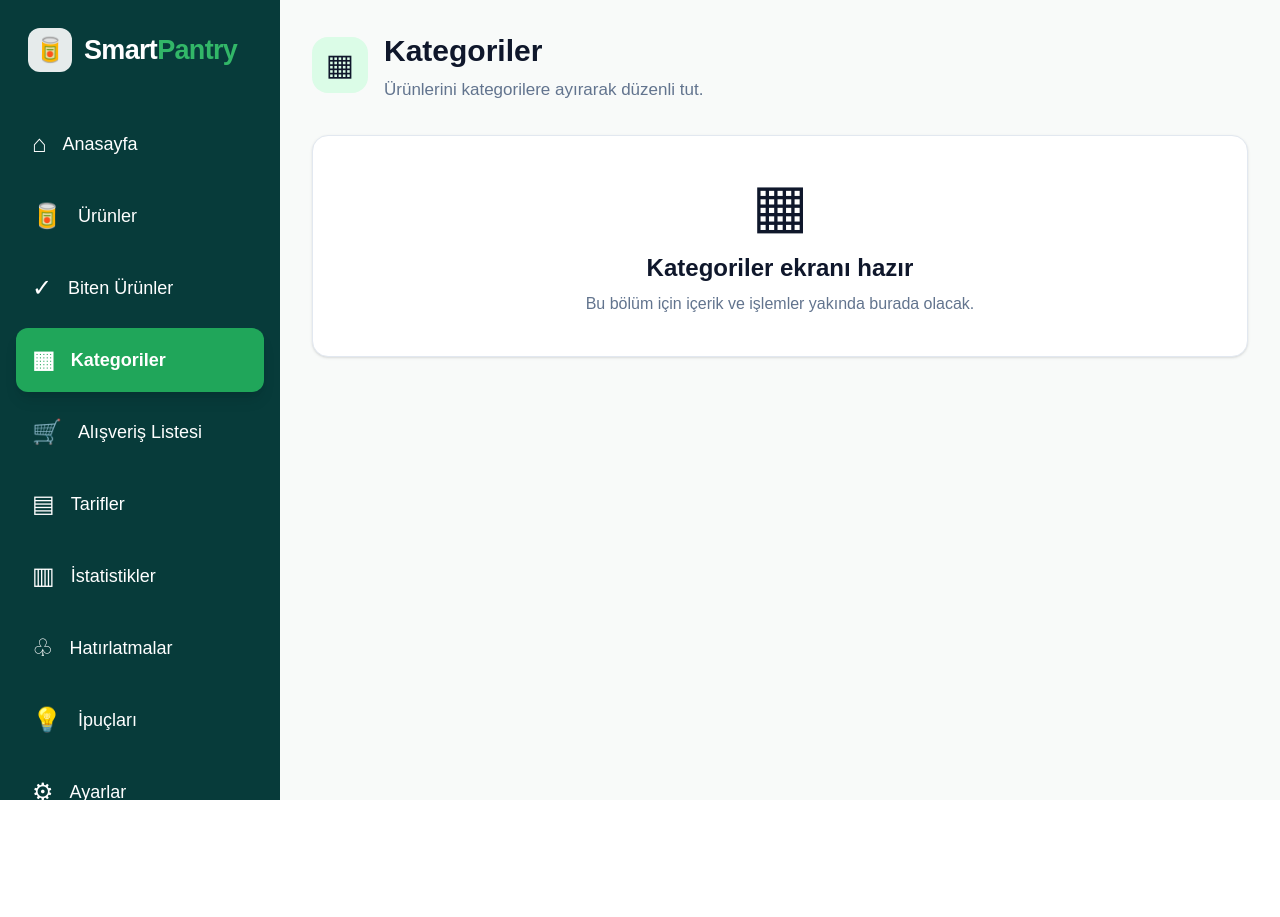
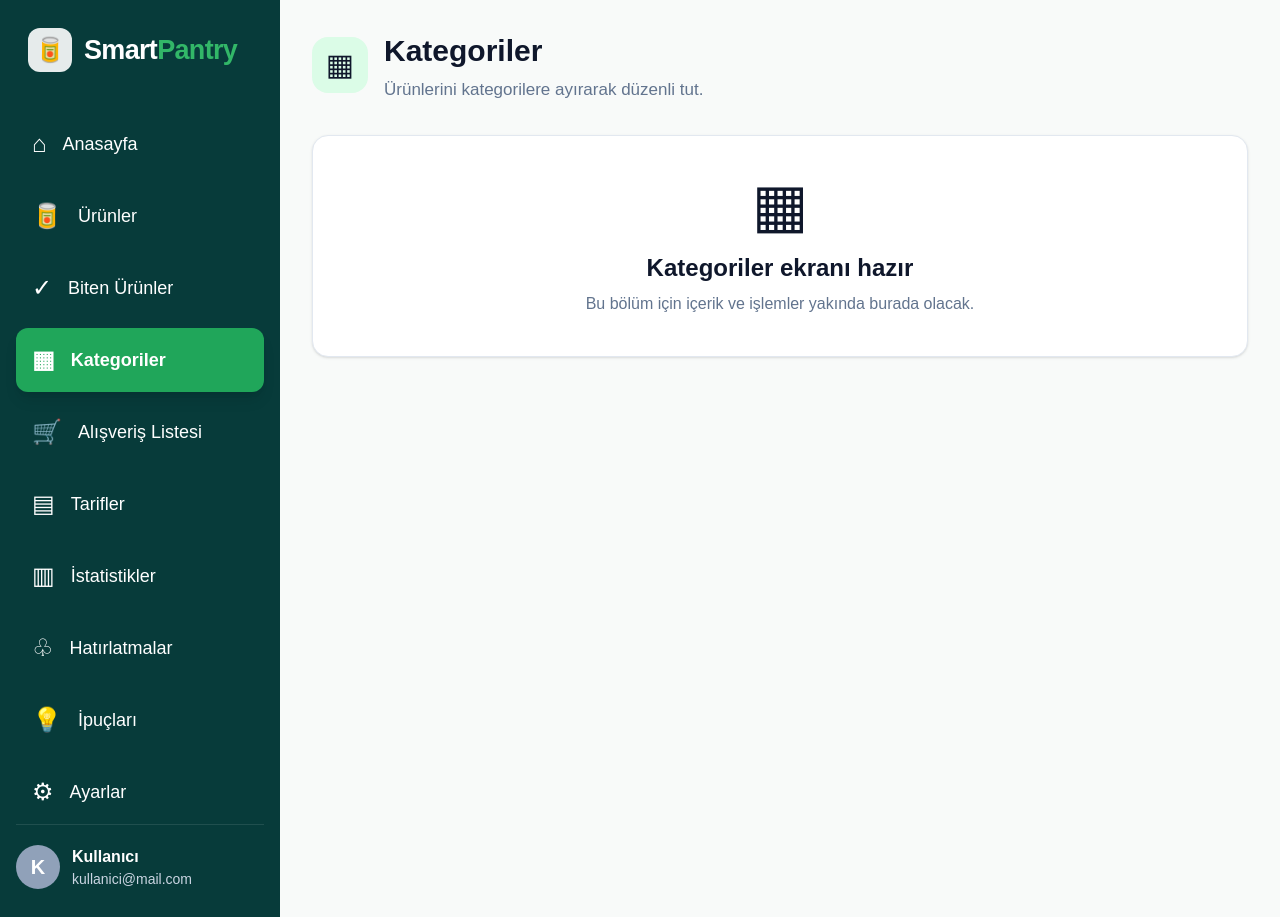
Before and after one commit to Hilalbal80/smartpantry, a Next.js app: page /categories in a window 1280 px wide. Before the commit the page ends 800 px from the top, so only its background shows below. Built offline with nearby package versions, Linux system fonts and the light colour scheme; no server answers.

Commit message:
Sayfa kaydırmasını sidebar ile birleştir

```diff
--- a/app/[section]/page.tsx
+++ b/app/[section]/page.tsx
@@ -68,7 +68,7 @@ export default async function SectionPage({
   return (
     <div className="min-h-screen bg-[#f8faf9] text-slate-900">
       <div className="flex min-h-screen">
-        <aside className="fixed left-0 top-0 z-40 flex h-screen w-[280px] flex-col overflow-y-auto bg-[#073b3a] px-4 py-7 text-white">
+        <aside className="sticky top-0 z-40 flex min-h-screen w-[280px] self-start flex-col bg-[#073b3a] px-4 py-7 text-white">
           <Link href="/dashboard" className="mb-10 flex items-center gap-3 px-3">
             <div className="flex h-11 w-11 items-center justify-center rounded-xl bg-white/90 text-2xl">🥫</div>
             <div className="text-[27px] font-bold tracking-tight">Smart<span className="text-[#32b768]">Pantry</span></div>
@@ -89,7 +89,7 @@ export default async function SectionPage({
           </div>
         </aside>
 
-        <main className="ml-[280px] min-h-screen flex-1 px-8 py-7">
+        <main className="min-h-screen flex-1 px-8 py-7">
           <header className="mb-8 flex items-center gap-4">
             <div className="flex h-14 w-14 items-center justify-center rounded-2xl bg-green-100 text-3xl">{currentSection.icon}</div>
             <div><h1 className="text-[30px] font-bold">{currentSection.title}</h1><p className="mt-1 text-[17px] text-slate-500">{currentSection.description}</p></div>
--- a/app/dashboard/page.tsx
+++ b/app/dashboard/page.tsx
@@ -73,7 +73,7 @@ export default function DashboardPage() {
       <div className="flex min-h-screen">
 
         {/* SIDEBAR */}
-        <aside className="fixed left-0 top-0 z-40 flex h-screen w-[280px] flex-col overflow-y-auto bg-[#073b3a] px-4 py-7 text-white">
+        <aside className="sticky top-0 z-40 flex min-h-screen w-[280px] self-start flex-col bg-[#073b3a] px-4 py-7 text-white">
 
           {/* Logo */}
           <div className="mb-10 flex items-center gap-3 px-3">
@@ -191,7 +191,7 @@ export default function DashboardPage() {
         </aside>
 
         {/* MAIN */}
-        <main className="ml-[280px] min-h-screen flex-1 px-8 py-7">
+        <main className="min-h-screen flex-1 px-8 py-7">
 
           {/* Header */}
           <div className="mb-8 flex items-start justify-between">
```
